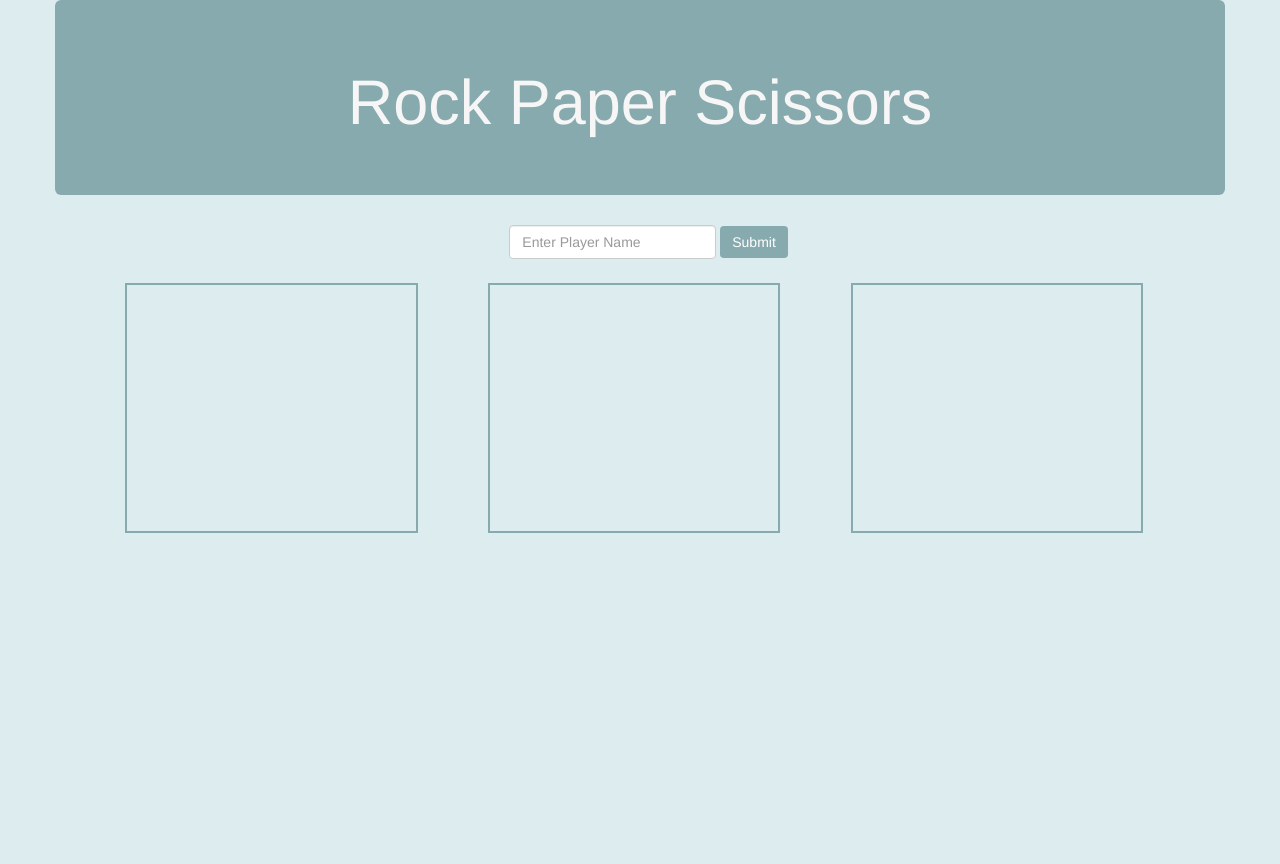
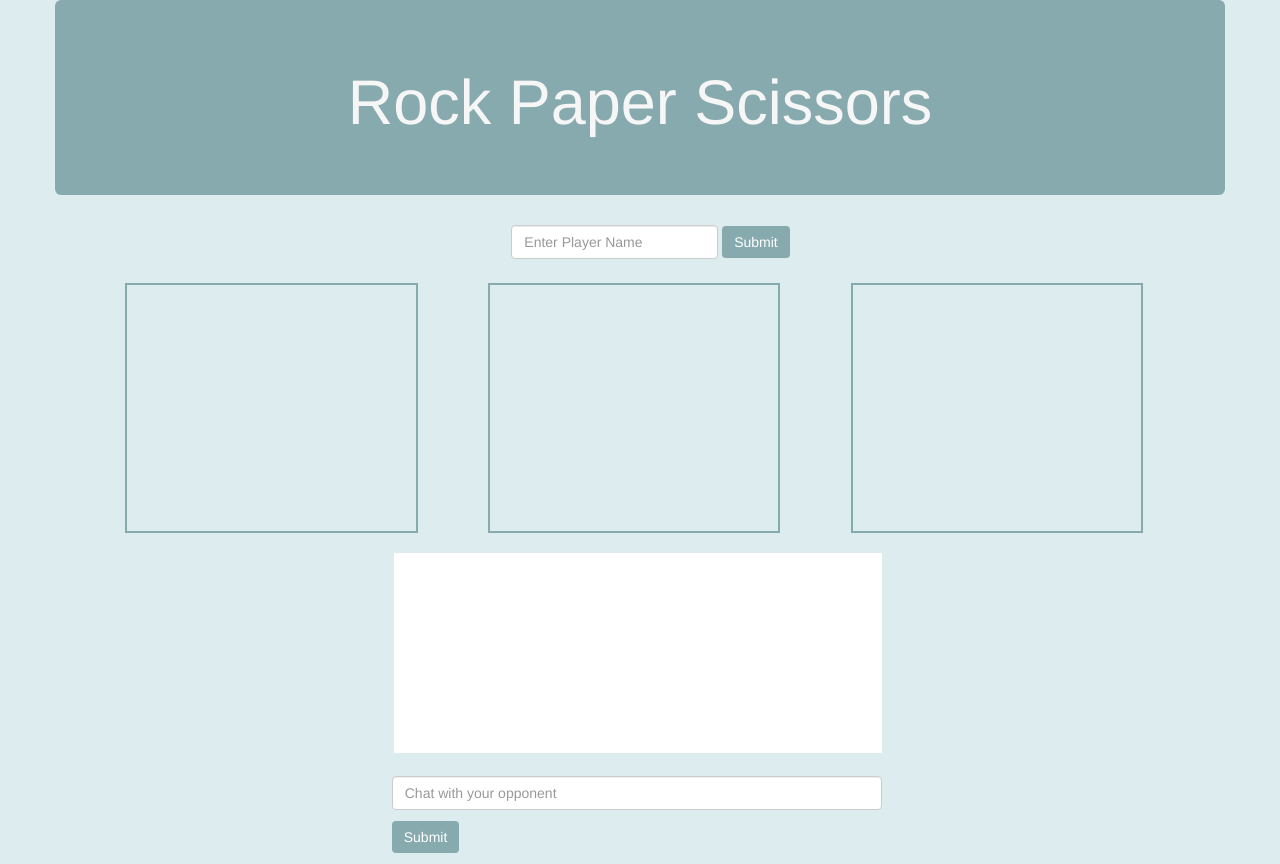
Before and after one commit to emilysf/RPS-Multiplayer, a PHP site: page / in a window 1280 px wide. Before the commit the page ends 533 px from the top, so only its background shows below. Run offline with PHP 8.4, Linux system fonts and the light colour scheme; some libraries are stand-ins or nearby versions.

Commit message:
html and css done

```diff
--- a/assets/css/style.css
+++ b/assets/css/style.css
@@ -7,7 +7,7 @@ body {
 	text-align: center;
 }
 .form-inline {
-	margin-left: 38.5%;
+	margin-left: 39%;
 }
 .form-control:focus {
 	box-shadow: none !important;
@@ -30,3 +30,21 @@ body {
 	margin-left: 6%;
 	margin-top: 2%;
 }
+.col-md-5 {
+	background-color: #fff;
+	height:200px;
+	margin-left: 29%;
+}
+.col-md-6 {
+	margin-top: 2%;
+	margin-left: 27.5%;
+}
+#textbox {
+	width:490px;
+}
+#textButton {
+	margin-top: 2%;
+	margin-bottom: 2%;
+	background-color:#87aaae;
+	border:none;
+}
--- a/index.html
+++ b/index.html
@@ -19,7 +19,6 @@
 		<div class="row">
 			<form class="form-inline">
 			  <div class="form-group">
-			    <label for="name"></label>
 			    <input type="text" class="form-control" id="name" placeholder="Enter Player Name">
 			  </div>
 			  <button type="submit" class="btn btn-primary" id="clickButton">Submit</button>
@@ -36,6 +35,13 @@
 
 			</div>
 		</div>
+		<div class="row"><br>
+			<div class="col-md-5"></div>
+			<div class="col-md-6">
+				<input type="text" class="form-control" id="textbox"placeholder="Chat with your opponent">
+				<button type="submit" class="btn btn-primary" id="textButton">Submit</button>
+			</div>
+		</div>
 	</div>
 </body>
 	<script type="text/javascript" src="https://code.jquery.com/jquery-2.2.0.js"></script>
```
